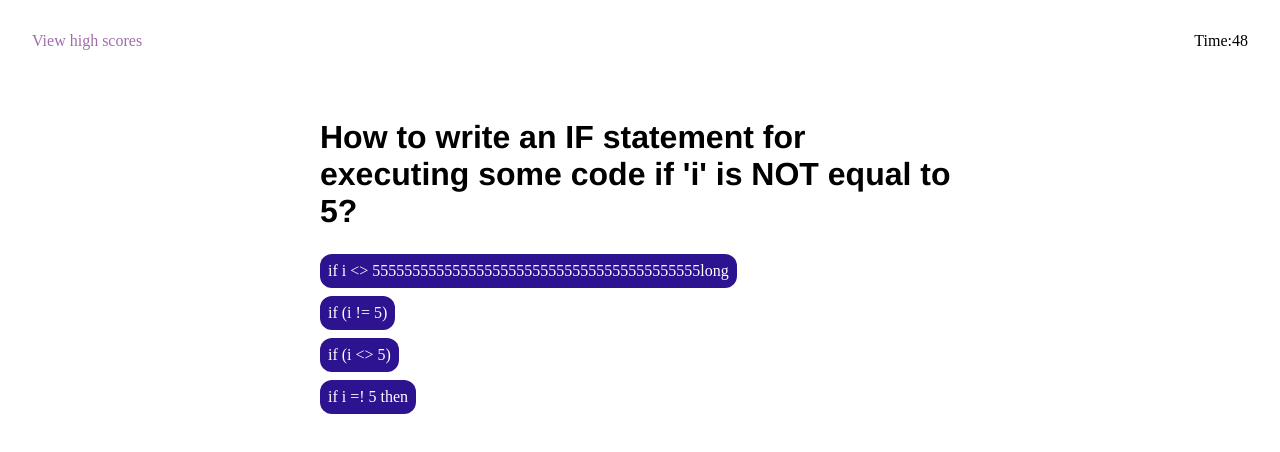
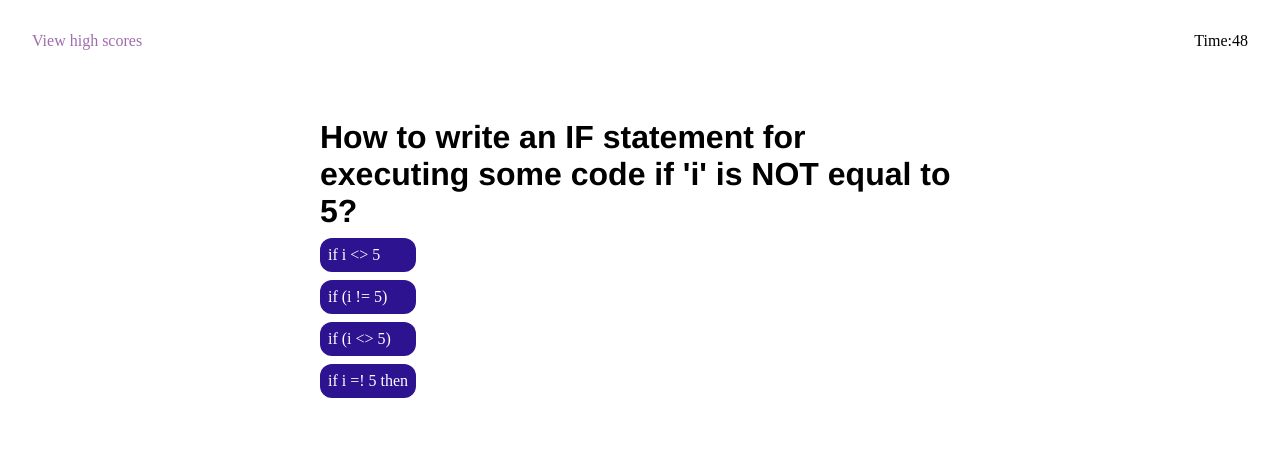
Before and after one commit to rosefrancis-tech/coding-quiz, a plain HTML site: page index.html in a window 1280 px wide. Both pictures are taken after a click on the button "Start Quiz!". Drawn offline with Linux system fonts and the light colour scheme.

Commit message:
fix option button width

```diff
--- a/assets/css/style.css
+++ b/assets/css/style.css
@@ -105,10 +105,11 @@ header .quiz-timer {
 
 .quiz-card .quiz-container .optionList {
     padding-inline-start: 0;
-    /*display: flex;
+    display: flex;
     flex-direction: column;
     flex-wrap: wrap;
-    overflow: auto;*/
+    width:fit-content;
+    justify-content: flex-start;
 }
 /*
 .quiz-card .quiz-container ul .option-btn {
@@ -126,11 +127,15 @@ header .quiz-timer {
     color: white;
     border-radius: 12px;
     text-align: left;
-    width:fit-content;
-    min-width: initial;
     margin-bottom: 0.5rem;
     font-size: 1rem;
     padding: 0.5rem;
+    /*width:fit-content;*/
+    /*min-width: initial;*/
+    flex-basis: auto;
+    flex-grow: 1;
+    align-content: stretch;
+
 }
 /* Quiz page style ends */
 
@@ -223,7 +228,7 @@ header .quiz-timer {
         display: flex;
     }
 }
-
+/*
 @media screen and (max-width:1000px) {
 
     .quiz-card .quiz-container .optionList .option-btn {
@@ -232,4 +237,4 @@ header .quiz-timer {
         font-size: 1rem;
         padding: 0.5rem;
     }
-}
+}*/
--- a/assets/js/script.js
+++ b/assets/js/script.js
@@ -3,6 +3,7 @@ var body = document.querySelector("#body");
 var quizCardEl  = document.querySelector("#quiz-card");
 var headerEl = document.querySelector("#header");
 var quizIntroEl = document.querySelector("#quiz-intro");
+var startBtnEl = document.querySelector(".btn");
 var highScoreLinkEl = document.querySelector("#high-scores");
 var quizContainer = document.createElement("div");
 var quizQuest = document.createElement("h1");
@@ -12,7 +13,7 @@ var myQuestions = [
     {
         question: "How to write an IF statement for executing some code if 'i' is NOT equal to 5?",
         answers: [
-          "if i <> 55555555555555555555555555555555555555555long",
+          "if i <> 5",
           "if (i != 5)",
           "if (i <> 5)",
           "if i =! 5 then"
@@ -91,11 +92,11 @@ var startQuiz = function(event) {
             //options.setAttribute("onmousedown", "clearFooter()");
             quizContainer.appendChild(options);
         }  */
-        var list = document.createElement("ul");
+        var list = document.createElement("div");
         list.className = "optionList";
         quizContainer.appendChild(list);
         for (var j = 0; j < myQuestions[j].answers.length; j++) {
-            var options = document.createElement("li");
+            var options = document.createElement("div");
             options.className = "option-btn";
             options.innerHTML = myQuestions[questionNumber].answers[j];
             options.setAttribute("id", "btnid" + j);
@@ -265,14 +266,18 @@ var scoreHistory = function(scoreObj) {
 
 // function for checking answers and calculating scores
 var submitAnswer = function (event) {
-
+   // execute function if only clicked on any of the options
+   if(event.target.matches(".option-btn")) {
         var optionId = event.target.id;
+        // condition for verifying the right and wrong choices
         if (optionId === myQuestions[questionNumber].correctAnswer) {
             choice = "Correct!";
+            // add score by 20 for correct choice
             score = score + 20;
         }
         else {
             choice = "Wrong!";
+            // reduce time by 10 seconds for wrong choice
             counter = counter - 10;
         }
         questionNumber++;
@@ -280,6 +285,7 @@ var submitAnswer = function (event) {
         displayAnswer(choice);
         // display next question
         nextQuestion(questionNumber);
+    }
 };
 
 // function for either display next question or game-over when all questions answered
@@ -339,8 +345,8 @@ var spoilerAlert = function() {
 };
 
 // for Start Quiz button
-quizIntroEl.addEventListener("click", startQuiz);
+startBtnEl.addEventListener("click", startQuiz);
 // for starting timer
-quizIntroEl.addEventListener("click", timer);
+startBtnEl.addEventListener("click", timer);
 // for view high scores
 highScoreLinkEl.addEventListener("click", spoilerAlert);
```
Lines whose indentation alone changed are shown as unchanged.
